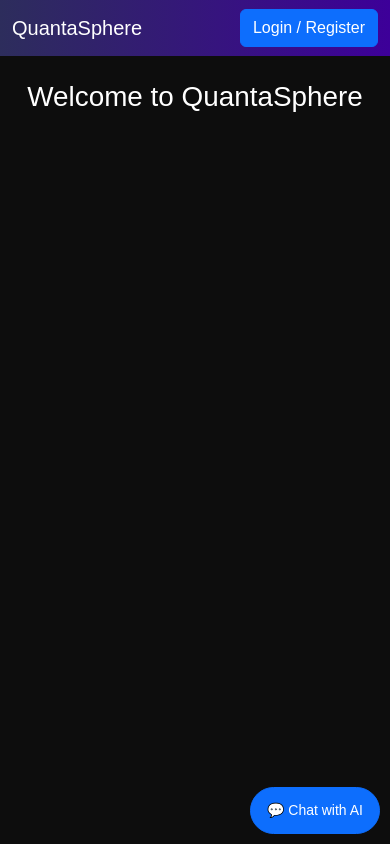
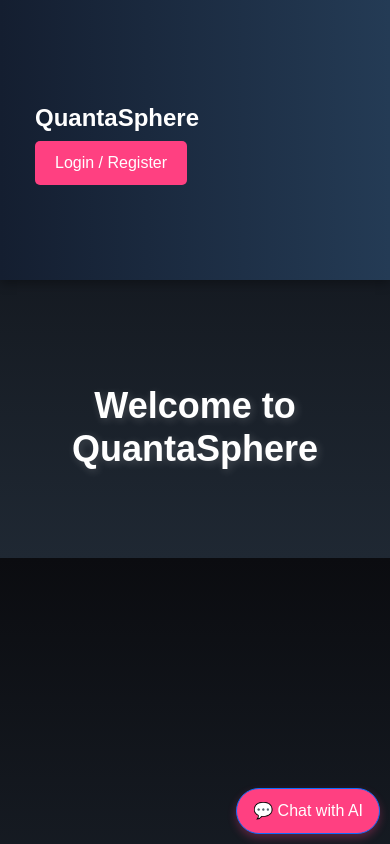
Before and after one commit to QuantaSphere/AI-connection-hub, a website: page index.html in a window 390 px wide. Drawn offline with nearby package versions, Linux system fonts and the light colour scheme.

Commit message:
Update style.css

```diff
--- a/style.css
+++ b/style.css
@@ -1,52 +1,99 @@
-/* 🌙 Dark Theme */
+/* 🌌 Freshworks-Inspired Dark Theme */
 body {
-    background-color: #0d0d0d;
+    background: linear-gradient(to bottom, #0b0c10, #1f2833);
     color: #ffffff;
     font-family: 'Arial', sans-serif;
+    margin: 0;
+    padding: 0;
 }
 
-/* 🔥 Responsive Navbar */
+/* 🌟 Modern Navbar */
 .navbar {
-    background: linear-gradient(to right, #2d2d5c, #3d0099);
+    background: linear-gradient(to right, #141e30, #243b55);
+    padding: 15px;
+    box-shadow: 0px 4px 10px rgba(0, 0, 0, 0.3);
 }
 
-/* 💬 Chat Button */
+.navbar-brand {
+    font-size: 24px;
+    font-weight: bold;
+}
+
+.navbar button {
+    background-color: #ff4081;
+    border: none;
+    padding: 10px 20px;
+    font-size: 16px;
+    border-radius: 5px;
+    transition: 0.3s;
+}
+
+.navbar button:hover {
+    background-color: #ff669a;
+}
+
+/* 🎉 Hero Section */
+.container {
+    text-align: center;
+    padding: 80px 20px;
+}
+
+h1 {
+    font-size: 36px;
+    font-weight: bold;
+    text-shadow: 2px 2px 8px rgba(255, 255, 255, 0.2);
+}
+
+/* 💡 AI Chat Button */
 #openChat {
+    background: #ff4081;
+    color: white;
+    font-size: 18px;
+    padding: 12px 20px;
+    border-radius: 25px;
+    box-shadow: 0px 4px 8px rgba(255, 64, 129, 0.3);
     position: fixed;
     bottom: 20px;
     right: 20px;
-    font-size: 16px;
-    border-radius: 25px;
     transition: background 0.3s;
 }
 
 #openChat:hover {
-    background: #cc00cc;
+    background: #ff669a;
 }
 
 /* 🗨️ Chat Window */
 .chat-box {
-    width: 320px;
+    width: 350px;
+    max-width: 90%;
     position: fixed;
     bottom: 80px;
     right: 20px;
     display: none;
     border-radius: 10px;
-    box-shadow: 0px 0px 10px rgba(255, 0, 255, 0.3);
+    box-shadow: 0px 0px 15px rgba(255, 64, 129, 0.4);
+    background: #1f2833;
+    border: 1px solid #ff4081;
+}
+
+.chat-box .card-header {
+    background: #ff4081;
+    color: white;
+    font-weight: bold;
 }
 
 /* 📱 Mobile Responsiveness */
 @media screen and (max-width: 768px) {
     .chat-box {
-        width: 90%;
+        width: 95%;
         bottom: 60px;
-        right: 5%;
+        right: 2.5%;
     }
 
     #openChat {
         bottom: 10px;
         right: 10px;
-        padding: 12px 16px;
-        font-size: 14px;
+        padding: 10px 16px;
+        font-size: 16px;
     }
 }
```
